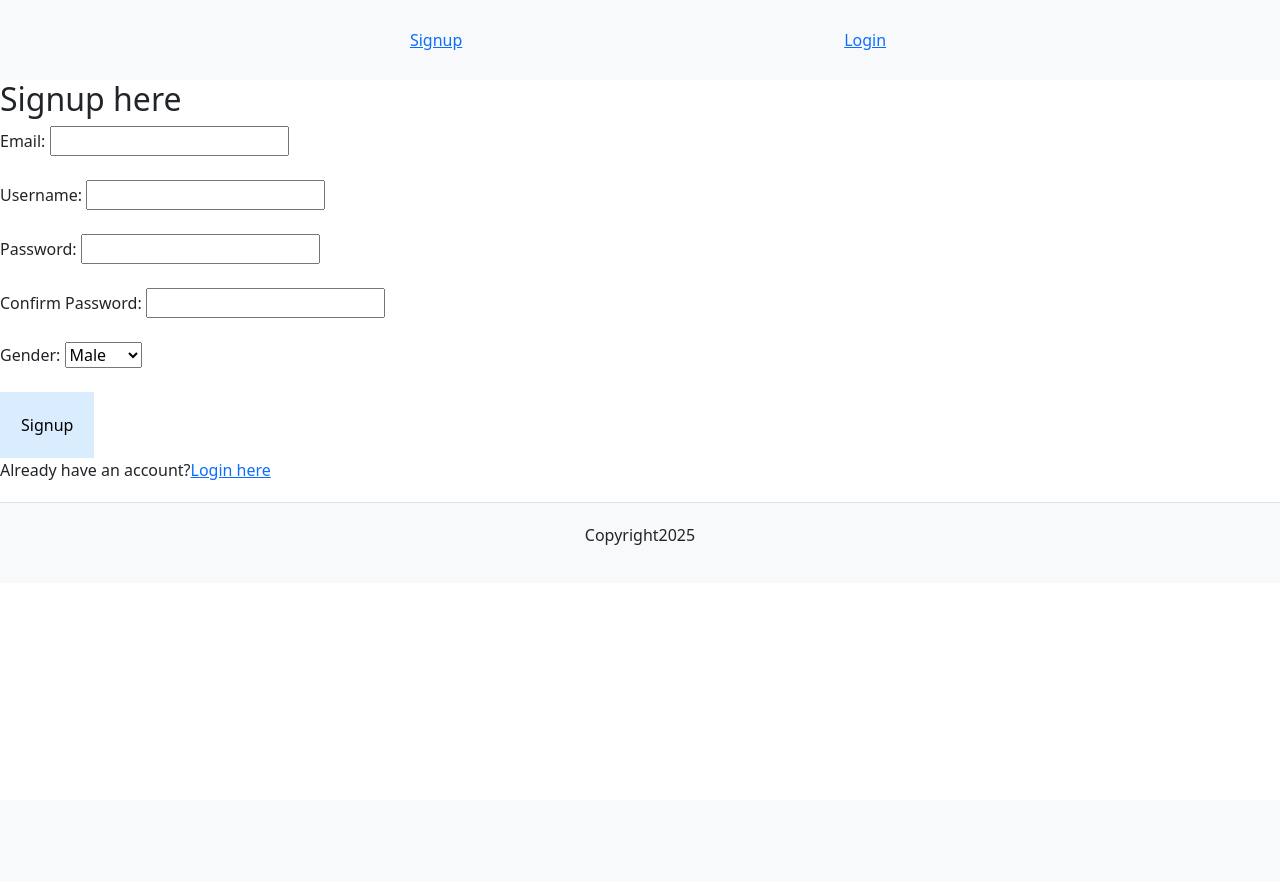
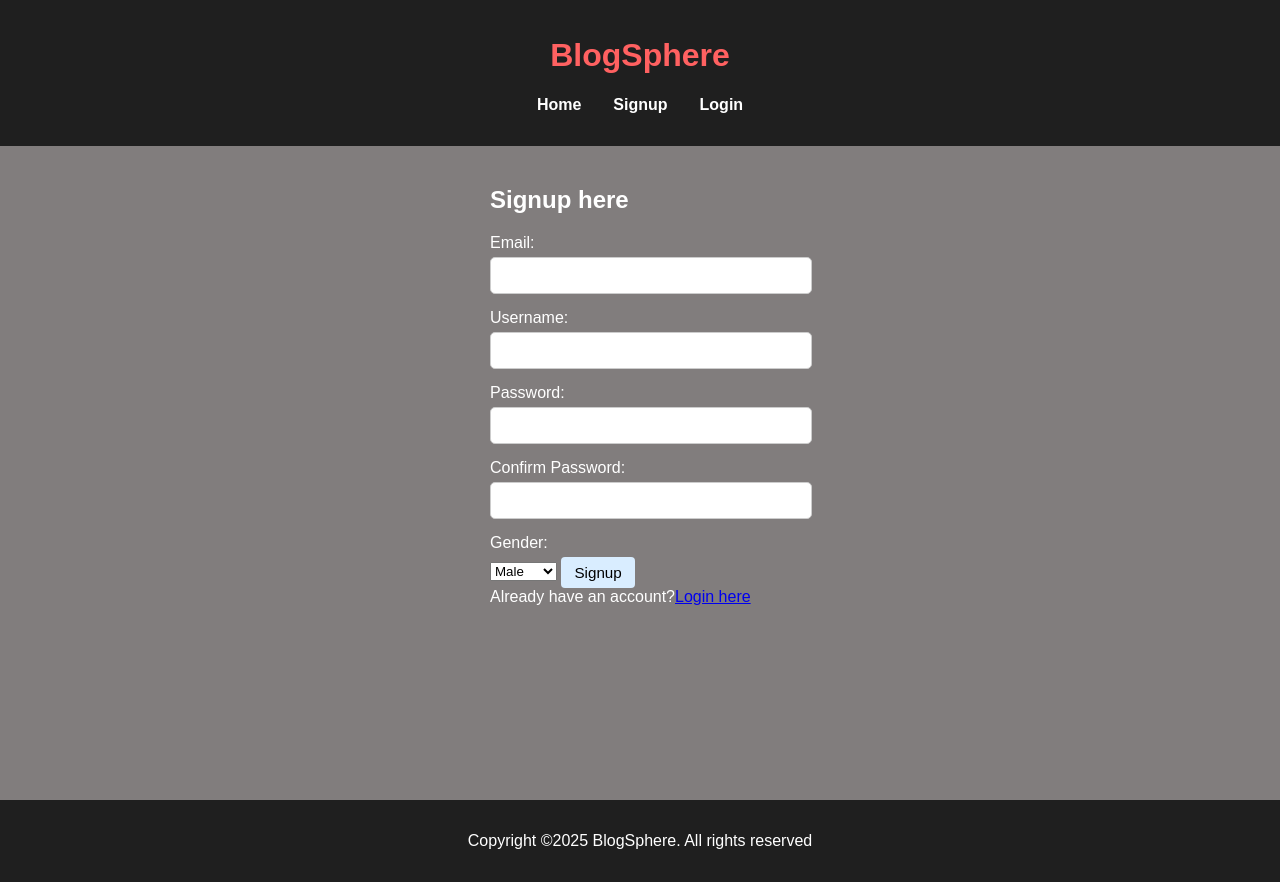
Before and after one commit to Zikks7/Blog-Post, a Flask app: page /signup in a window 1280 px wide. Before the commit the page ends 545 px from the top, so only its background shows below. Run offline with Flask 3, Linux system fonts and the light colour scheme.

Commit message:
Edited CSS File.

```diff
--- a/static/css/style.css
+++ b/static/css/style.css
@@ -1,46 +1,79 @@
 body {
-    background-color: #fff;
-    color: #212529;
-    display: flex;
-    font-family: 'Arial', sans-serif;
-    font-size: 1rem;
-    font-weight: 400;
-    flex-direction: column;
-    line-height: 1.5;
-    margin:0;
-    min-height: 100vh;
+   font-family:Arial, sans-serif;
+   background-color: #817d7d;
+   color: #ffffff;
+   margin: 0;
    padding: 0;
-    text-align: left;
   }
 
-    .content{
-        height: 30rem;
-        background-color: #6d0a1a
+  .container{
+    display: flex;
+    flex-direction: column;
+    min-height: 100vh;
+    perspective: 1000px;
   }
 
   .header {
-    background-color: #477bff;
-    color: #fff;
-    margin-bottom: 2rem;
-    padding: 2rem 1rem;
+    background-color: #1f1f1f;
+    padding: 1rem;
     text-align: center;
+  }
+
+  .header h1{
+    font-size: 2rem;
+    color: #ff6161;
+  }
+
+  .header nav ul {
+    list-style: none;
+    padding: 0;
+    display: flex;
+    justify-content: center;
+  }
+
+  .header ul li {
+    margin: 0 1rem;
+  }
+
+  .header nav ul li a {
+    color: #ffffff;
+    text-decoration: none;
+    font-weight: bold;
+  }
+
+  .header nav ul li a:hover{
+    color:#ff6161;
   }
 
   button, input[type="submit"] {
     background-color: #d9edff;
     border: 1px solid transparent;
-    border-radius: 0.25rem
+    border-radius: 0.25rem;
+    font-size: 0.95rem;
+    font-weight: 400;
+    padding: 0.375rem 0.75rem;
+    text-align: center;
+    vertical-align: middle;
+  }
+  .feed-section{
+    display: flex;
+    flex-direction: column;
+    text-align: center;
+    padding: 0 5% 0 5%;
+    gap: 1rem;
+  }
+
   form{
     max-width: 300px;
     margin:auto;
     padding: 20px;
+  }
 
-
-      }
   label{
     display:block;
     margin-bottom: 5px;
   }
+
   input[type="text"],input[type=password],input[type="email"]{
     display:block;
     width:100%;
@@ -49,68 +82,25 @@ body {
     border: 1px solid #ccc;
     border-radius: 5px;
   }
+
   input[type="text"]:hover {
     background-color: #f5f5f5;
     transition: color 2s ease-in-out, background-color 0.15s ease-in-out;
-
-      }
-    padding: 20px;
-      }
-  .navbar {
-    background-color: #343a40;
-    padding: 10px 0;
   }
 
-      .navbar-brand {
-        color: white;
-        font-size: 1.5em;
+  textarea{
+    width: 100%;
+    height: 100px;
+    padding: 1rem;
+    border: 1px solid #333;
+    color: #ffffff;
+    border-radius: 8px;
+    resize: none;
   }
 
-      .navbar-nav {
-        display: flex;
-        justify-content: center;
-        align-items: center;
-      }
-
-      .navbar-nav a {
-        color: white;
-        margin: 0 15px;
-        text-decoration: none;
-        font-size: 1.2em;
-      }
-
-      .navbar-nav a:hover {
-        color: #f8f9fa;
-      }
-
-      .alert {
-        margin-top: 20px;
-      }
-      .container-fluid{
-        flex: 1;
-        padding: 20px;
-      }
   footer {
-            margin-top: 20px;
-            padding: 20px 0;
-            background-color: #f8f9fa;
-            border-top: 1px solid #dee2e6;
+    margin-top: auto;
+    padding: 1rem;
+    background-color: #1f1f1f;
     text-align: center;
   }
-
-          .list-inline-item svg {
-            width: 2em;
-            height: 2em;
-            color: #6c757d;
-          }
-
-          .list-inline-item a:hover svg {
-            color: #007bff;
-          }
-      .list-inline-item{
-        display: inline-block;
-      }
-    .list-inline{
-    list-style: none;
-    padding: 0%;
-      }
--- a/templates/base.html
+++ b/templates/base.html
@@ -3,35 +3,35 @@
 <head>
     <meta charset="UTF-8">
     <meta name="viewport" content="width=device-width, initial-scale=1.0">
-    <link href = "{{url_for('static', filename = 'css\style.css')}}" rel = 'stylesheet'>
-    <link href="https://cdn.jsdelivr.net/npm/bootstrap@5.3.3/dist/css/bootstrap.min.css" rel="stylesheet" integrity="sha384-QWTKZyjpPEjISv5WaRU9OFeRpok6YctnYmDr5pNlyT2bRjXh0JMhjY6hW+ALEwIH" crossorigin="anonymous">
+    <link href = "{{url_for('static', filename = 'css/style.css')}}" rel = 'stylesheet'>
     <title>Document</title>
 </head>
 <body>
-    <header>
-        <nav class= "navbar navbar-expand-lg bg-body-tertiary">
-            <div class="container-fluid">
-                            <a class= "navbar-brand" href="{{url_for('home')}}">
+    <div class = "container">
+        <header class = "header">
+            <h1>BlogSphere</h1>
+            <nav>
+                <ul>
+                    <li><a href="{{url_for('home')}}">Home</li>
                     {% if current_user.is_authenticated %}
-                            <div class="navbar-nav">
-                                <a href= "{{url_for('post')}}">Post</a>
-                                <a href= "{{url_for('logout')}}">Logout</a>
+                        <li><a href= "{{url_for('post')}}">Post</a></li>
+                        <li><a href= "{{url_for('logout')}}">Logout</a></li>
                     {% else %}
-                                 <a href= "{{url_for ('signup')}}">Signup</a>
-                                <a href= "{{url_for ('login')}}">Login</a>
-                            <div>
+                        <li><a href= "{{url_for ('signup')}}">Signup</a></li>
+                        <li><a href= "{{url_for ('login')}}">Login</a></li>
                     {% endif %}
-            <div>
+                </ul>
 
             </nav>
         </header>
-    <div class="contest">
+        <main class = "main-content">
             {% block body %}
             {% endblock %}
+        </main>
     </div>
 
 </body>
-<footer>
-    <p>Copyright{{current_year}}</p>
+<footer class = "footer">
+    <p>Copyright &copy;{{current_year}} BlogSphere. All rights reserved</p>
 </footer>
 </html>
--- a/templates/index.html
+++ b/templates/index.html
@@ -1,5 +1,6 @@
 {% extends "base.html" %}
 {% block body %}
+<div class = "feed-section">
     <header>
         <h3>Welcome to this blog</h3>
     </header>
@@ -10,7 +11,7 @@
             <p>{{blog.created_on}}</p>
 
         {% endfor %}
-
+</div>
 
 
 {% endblock %}
--- a/templates/signup.html
+++ b/templates/signup.html
@@ -3,23 +3,22 @@
     <form action="{{url_for('signup')}}" method="post">
         <h2>Signup here</h2>
         <label for="email">Email:</label>
-        <input type="email" name="email" ><br><br>
+        <input type="email" name="email">
 
         <label for="username"> Username:</label>
-        <input name= "username" type="text"><br><br>
+        <input name= "username" type="text">
 
         <label for="password">Password:</label>
-        <input name="password" type="password" id=""><br><br>
+        <input name="password" type="password" id="">
 
         <label for="confirm password">Confirm Password:</label>
-        <input type="password"><br><br>
+        <input type="password">
 
         <label for="gender"> Gender:</label>
         <select name= "gender" for="gender">
         <option value="male">Male</option>
         <option value="female">Female</option>
         </select>
-        <br><br>
 
         <button>Signup</button>
         <br>
```
Lines whose indentation alone changed are shown as unchanged.
